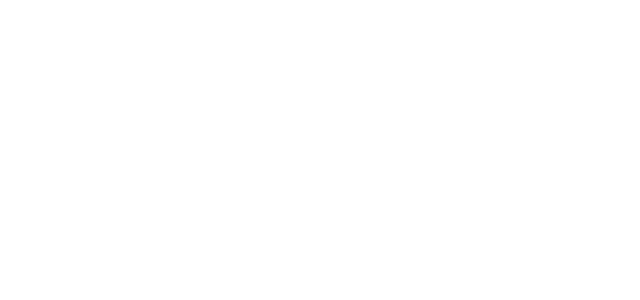
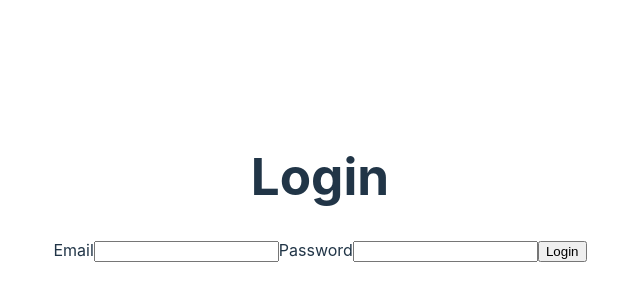
Before and after one commit to YaroslavBugayov/ChatsFrontend, a React (Vite) app: page /login in a window 1280 px wide. Before the commit this address led to /. Shown: the part 212-512 px from the top of the page, without its empty margins (320-960 px from the left). Built offline with nearby package versions, Linux system fonts and the light colour scheme.

Commit message:
+ login with redux

```diff
--- a/src/App.tsx
+++ b/src/App.tsx
@@ -1,12 +1,18 @@
-import {FC, JSX, useState} from 'react'
+import { FC, JSX, useState } from 'react'
 import './App.css'
-import {RouterProvider} from "react-router-dom";
-import {routerProvider} from "./router/router-provider.tsx";
+import { RouterProvider } from "react-router-dom";
+import { routerProvider } from "./router/router-provider.tsx";
+import { Provider } from 'react-redux';
+import { Toaster } from 'react-hot-toast';
+import { store } from './app/store.ts';
 
 const App: FC = (): JSX.Element => {
   return (
     <>
-      <RouterProvider router={routerProvider}/>
+        <Provider store={ store }>
+            <Toaster />
+            <RouterProvider router={routerProvider}/>
+        </Provider>
     </>
   )
 }
--- /dev/null
+++ b/src/api/api-slice.ts
@@ -0,0 +1,50 @@
+import { BaseQueryApi, FetchArgs, fetchBaseQuery, FetchBaseQueryError } from '@reduxjs/toolkit/query';
+import { logOut, setCredentials } from '../features/auth/auth-slice.ts';
+import { createApi } from '@reduxjs/toolkit/query/react';
+import { RootState } from '../app/store.ts';
+
+type ResultType = {
+    status: number | string,
+    data?: unknown | undefined | string,
+    error?: string,
+    originalStatus?: number,
+}
+
+const baseQuery = fetchBaseQuery({
+    baseUrl: 'http://localhost:3000/api/',
+    credentials: 'include',
+    prepareHeaders: (headers: Headers, { getState }: { getState: RootState }) => {
+        const token = getState().auth.token;
+        if (token) {
+            headers.set('Authorization', `Bearer ${token}`);
+        }
+        return headers;
+    }
+});
+
+const baseQueryWithReauth = async (
+    args: string | FetchArgs,
+    api: BaseQueryApi,
+    extraOptions: {}
+): Promise<unknown> => {
+    let result: { error: ResultType } | unknown = await baseQuery(args, api, extraOptions);
+
+    if (result?.error?.originalStatus === 403) {
+        const refreshResult: ResultType | unknown = await baseQuery('auth/refresh', api, extraOptions);
+
+        if (refreshResult?.data) {
+            const user = api.getState().auth.user;
+            api.dispatch(setCredentials({ ...refreshResult.data, user }));
+            result = await baseQuery(args, api, extraOptions);
+        } else {
+            api.dispatch(logOut());
+        }
+    }
+
+    return result;
+}
+
+export const apiSlice = createApi({
+   baseQuery: baseQueryWithReauth,
+   endpoints: builder => ({})
+});
--- /dev/null
+++ b/src/app/store.ts
@@ -0,0 +1,15 @@
+import { configureStore } from '@reduxjs/toolkit';
+import authSlice from '../features/auth/auth-slice.ts';
+import { apiSlice } from '../api/api-slice.ts';
+import authReducer from '../features/auth/auth-slice.ts';
+
+export const store = configureStore({
+    reducer: {
+        [apiSlice.reducerPath]: apiSlice.reducer,
+        auth: authReducer
+    },
+    middleware: getDefaultMiddleware => getDefaultMiddleware().concat(apiSlice.middleware)
+});
+
+export type AppDispatch = typeof store.dispatch;
+export type RootState = ReturnType<typeof store.dispatch>;
--- a/src/common/enums/path.enum.ts
+++ b/src/common/enums/path.enum.ts
@@ -1,4 +1,6 @@
 export const Path = {
     ROOT: '/',
-    ANY: '*'
+    ANY: '*',
+    REGISTER: '/register',
+    LOGIN: '/login'
 } as const
--- a/src/components/main/main.tsx
+++ b/src/components/main/main.tsx
@@ -1,4 +1,4 @@
-import {FC, JSX} from "react";
+import { FC, JSX } from 'react';
 
 export const Main: FC = (): JSX.Element => {
 
--- /dev/null
+++ b/src/components/register/login.tsx
@@ -0,0 +1,40 @@
+import { FC, JSX, useEffect, useRef } from 'react';
+import { SubmitHandler, useForm } from 'react-hook-form';
+import { useLoginMutation } from '../../features/auth/auth-api-slice.ts';
+import toast from 'react-hot-toast';
+
+type FormData = {
+    email: string;
+    password: string;
+}
+
+export const Login: FC = (): JSX.Element => {
+    const emailRef = useRef<HTMLInputElement>();
+
+    const [login, { isLoading }] = useLoginMutation();
+
+    const { register, setValue, handleSubmit, formState: { errors } } = useForm<FormData>();
+    const onSubmit: SubmitHandler<FormData> = async data => {
+        try {
+            const userData = await login(data).unwrap();
+            console.log(userData);
+        } catch (error) {
+            toast.error(error.message);
+        }
+    };
+
+    useEffect(() => {
+        emailRef.current?.focus();
+    }, []);
+
+    return (
+        <form onSubmit={ handleSubmit(onSubmit) }>
+            <h1>Login</h1>
+            <label>Email</label>
+            <input ref={ emailRef } { ...register('email') } type="text" />
+            <label>Password</label>
+            <input { ...register('password') } type="password" />
+            <input type="submit" value="Login" />
+        </form>
+    )
+}
--- /dev/null
+++ b/src/features/auth/auth-api-slice.ts
@@ -0,0 +1,30 @@
+import { apiSlice } from '../../api/api-slice.ts';
+
+interface Credentials {
+    email: string;
+    password: string;
+}
+
+interface AuthResponse {
+    user: {
+        email: string;
+        username: string;
+    },
+    tokens: {
+        accessToken: string;
+    }
+}
+
+export const authApiSlice = apiSlice.injectEndpoints({
+   endpoints: builder => ({
+       login: builder.mutation<AuthResponse, Credentials>({
+           query: credentials => ({
+               url: '/auth/signin',
+               method: 'POST',
+               body: credentials,
+           })
+       })
+   })
+});
+
+export const { useLoginMutation } = authApiSlice;
--- /dev/null
+++ b/src/features/auth/auth-slice.ts
@@ -0,0 +1,39 @@
+import { createSlice } from '@reduxjs/toolkit';
+
+interface User {
+    email: string;
+    password: string;
+}
+
+interface AuthState {
+    user: User | null;
+    token: string | null;
+}
+
+const initialState: AuthState = {
+    user: null,
+    token: null,
+};
+
+const authSlice = createSlice({
+    name: 'auth',
+    initialState: initialState,
+    reducers: {
+        setCredentials: (state, action) => {
+            const { user, token } = action.payload;
+            state.user = user;
+            state.token = token;
+        },
+        logOut(state, action) {
+            state.user = null;
+            state.token = null;
+        }
+    }
+});
+
+export const { setCredentials, logOut } = authSlice.actions;
+
+export default authSlice.reducer;
+
+export const selectUser = (state: AuthState) => { return state.user; }
+export const selectToken = (state: AuthState) => { return state.token; }
```
Also changed, not shown: package.json (+10 -1 lines), src/router/router-provider.tsx (+6 -1 lines), 1 other file (tests, documents, lock files or other folders).
